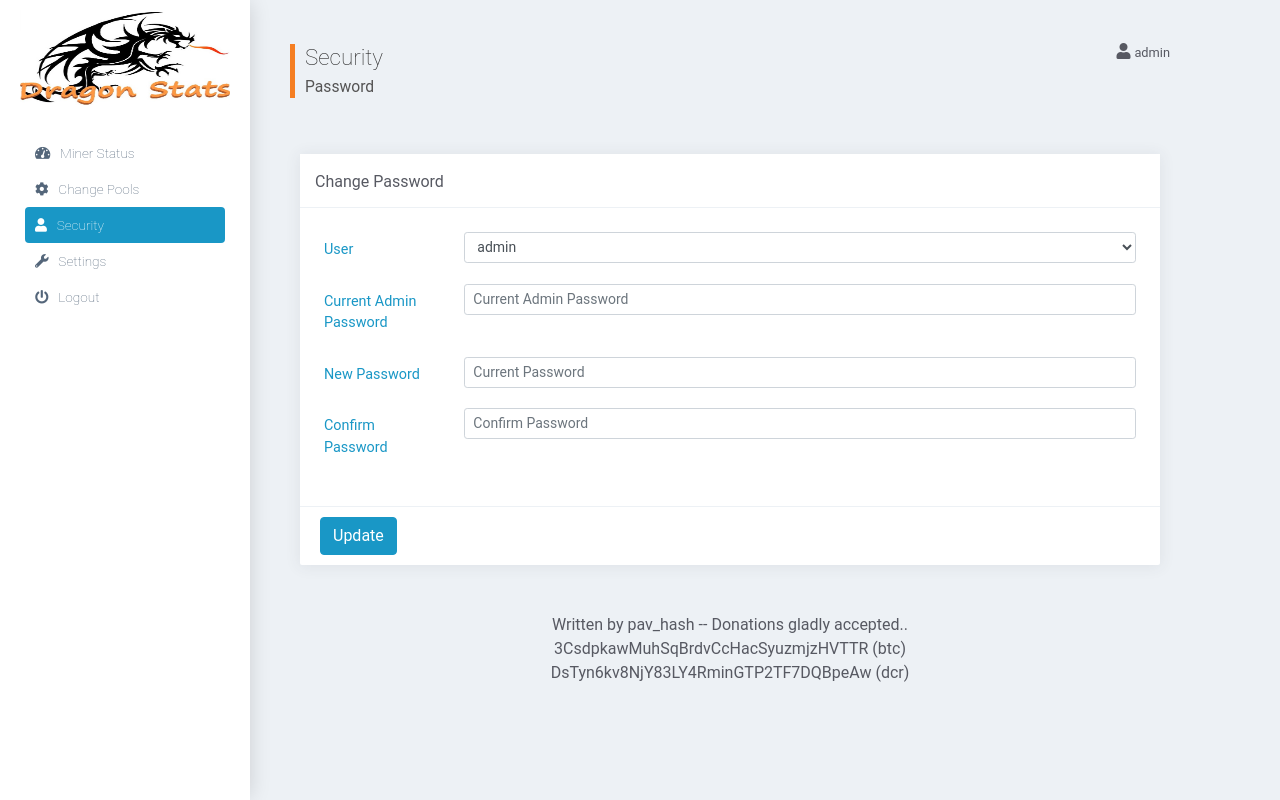
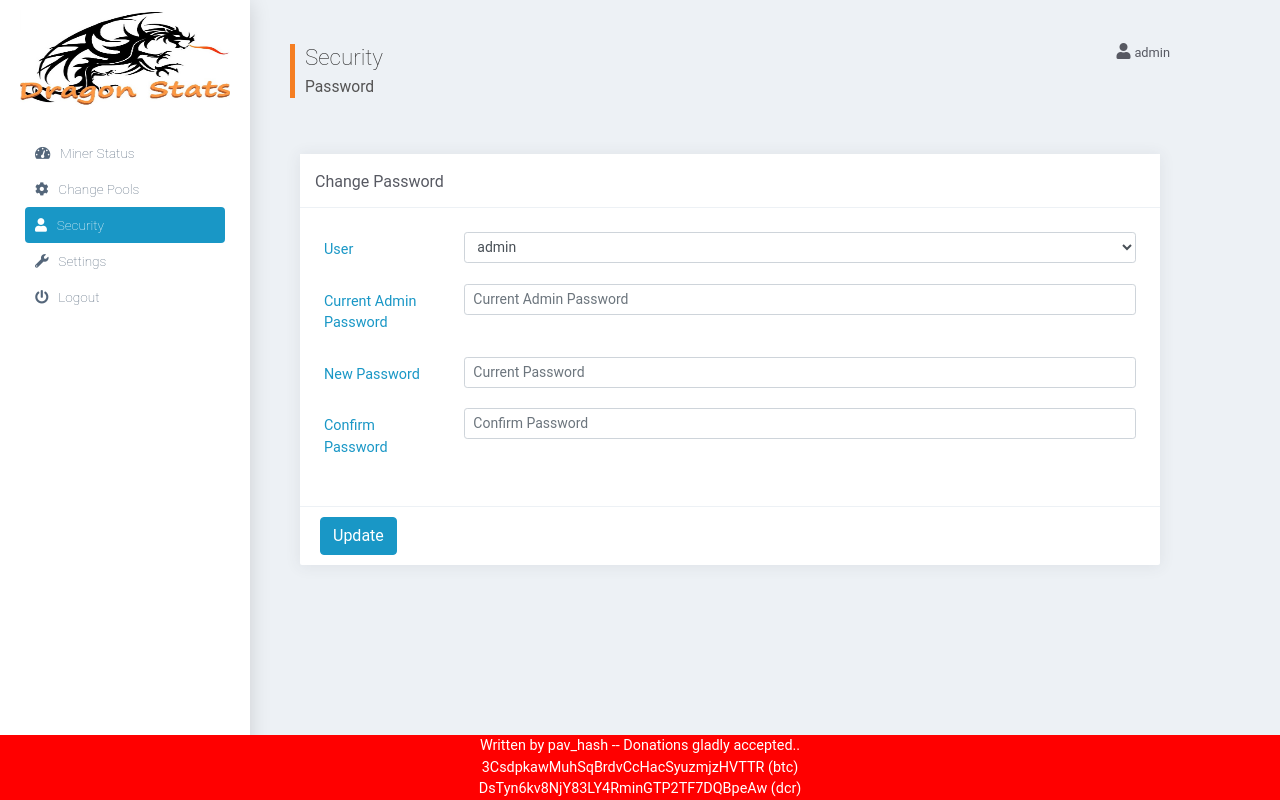
Before and after one commit to pav-hash/DragonStats, a PHP site: page /security.php in a window 1280 px wide. Run offline with PHP 8.4, Linux system fonts and the light colour scheme; the visitor is signed in with stand-in values (Sample User, id 1).

Commit message:
Update security.php

```diff
--- a/security.php
+++ b/security.php
@@ -218,21 +218,16 @@
 						</div>
 					</div>
 					</form>
-
-					<div class="col-md-12 mt-5">
-						<div class="form-group false">
-							<center>
-							Written by pav_hash --  Donations gladly accepted..<br>3CsdpkawMuhSqBrdvCcHacSyuzmjzHVTTR (btc)<br>DsTyn6kv8NjY83LY4RminGTP2TF7DQBpeAw (dcr)
-							</center>
-						</div>
-					</div>
-
 				</div>
 			</div>
 		</div>
 
 	</div>
 
+  <div class="pav_footer">
+  <div class="pavhash">Written by pav_hash --  Donations gladly accepted..<br>3CsdpkawMuhSqBrdvCcHacSyuzmjzHVTTR (btc)<br>DsTyn6kv8NjY83LY4RminGTP2TF7DQBpeAw (dcr)</div>
+  </div>
+
 <script src="js/jquery.min.js"></script><script src="js/bootstrap.min.js"></script>
 
 </body>
```
